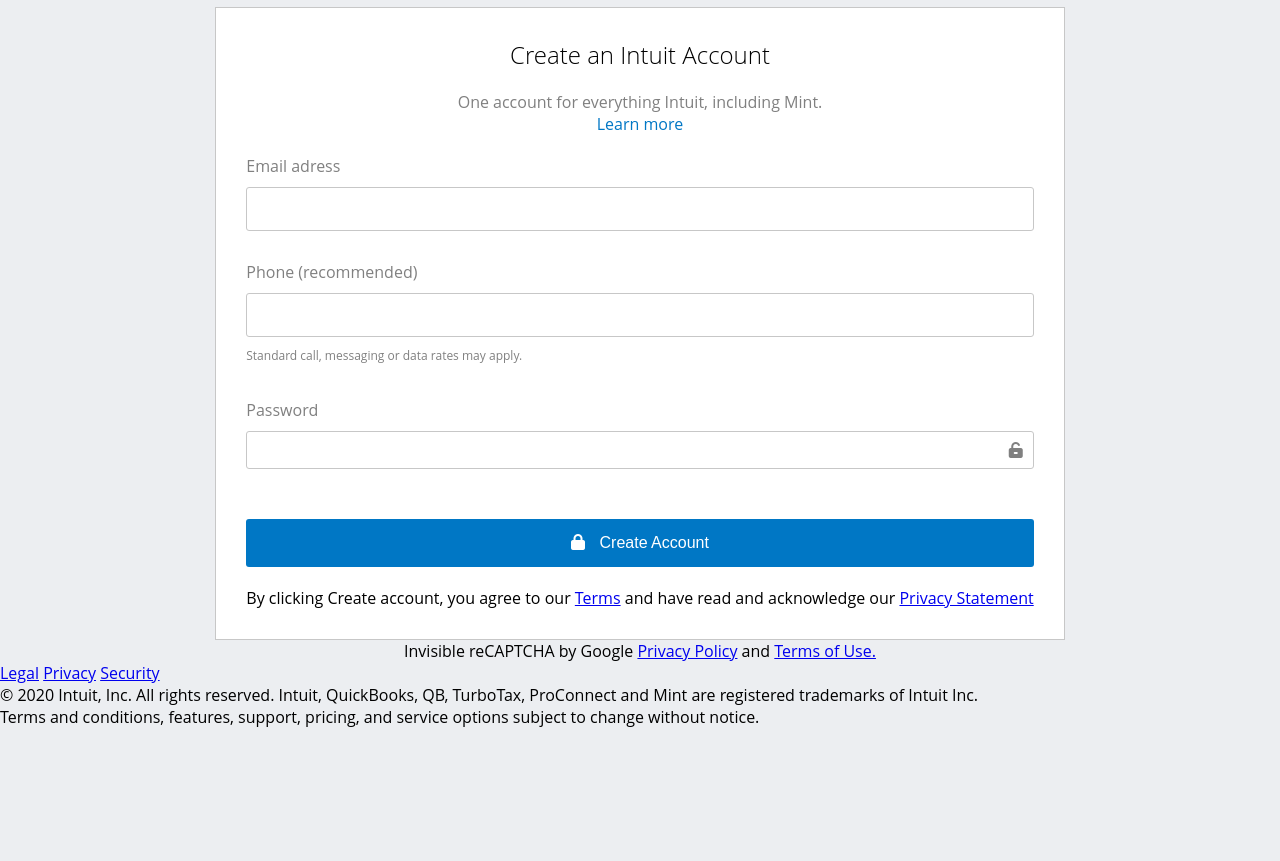
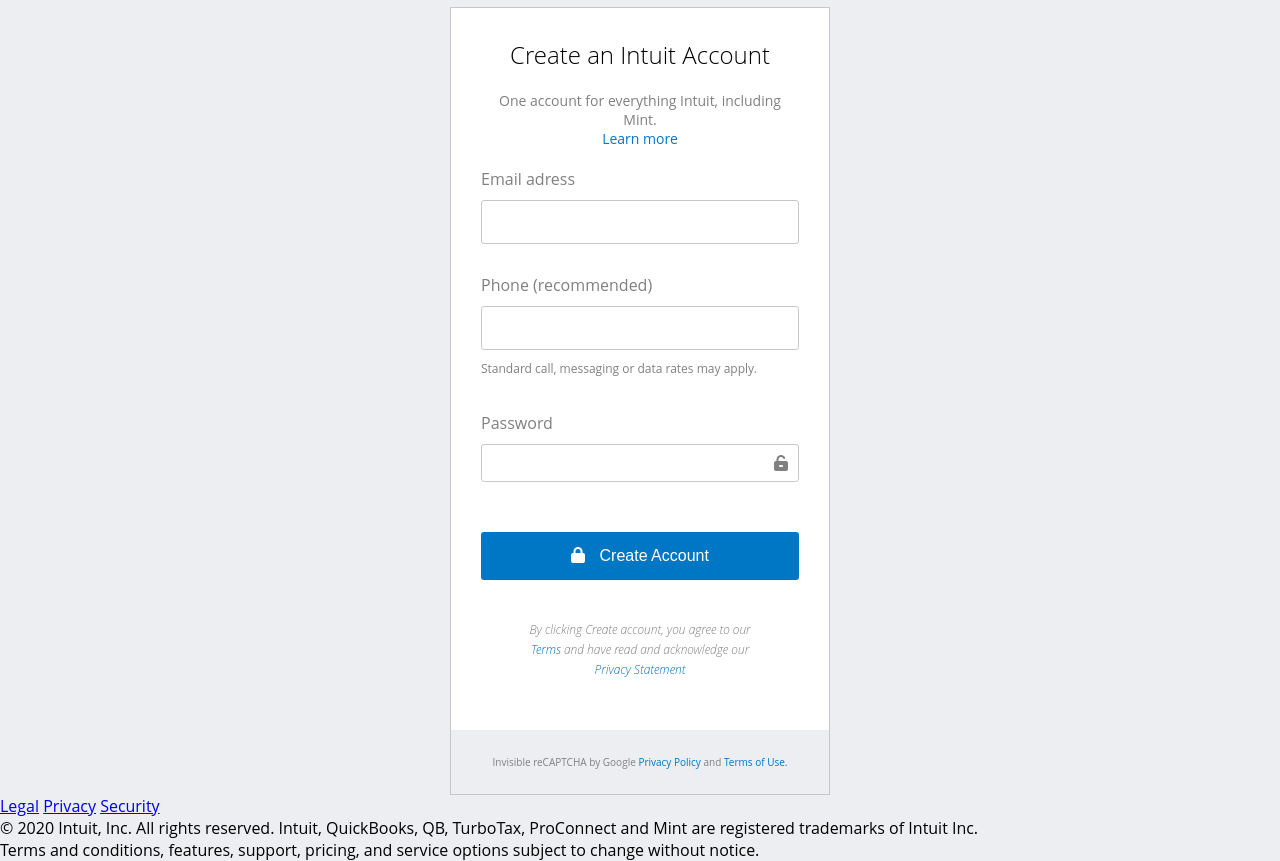
Before and after one commit to jose-Abel/Mint-s-Signup-Page-Clone, a plain HTML site: page index.html in a window 1280 px wide. Shown: the part 148-1009 px from the top of the page. Before the commit the page ends 876 px from the top, so only its background shows below. Drawn offline with Linux system fonts and the light colour scheme.

Commit message:
styling the footer

```diff
--- a/index.html
+++ b/index.html
@@ -64,16 +64,21 @@
             <span>Create Account</span>
             </button>
 
+            <div class="legal-acceptance">
               <p>By clicking Create account, you agree to our
                 <a href="https://www.mint.com/terms" target="_blank">Terms</a> and have read and acknowledge our
-              <a href="https://security.intuit.com/privacy" target="_blank">Privacy Statement</a>
-            </p>
+                <a href="https://security.intuit.com/privacy" target="_blank">Privacy Statement</a></p>
             </div>
+
             </form>
 
             <div class="form-footer">
               <p>Invisible reCAPTCHA by Google <a href="https://www.google.com/intl/en/policies/privacy/" target="_blank">Privacy Policy</a> and <a href="https://policies.google.com/terms?hl=en" target="_blank">Terms of Use.</a></p>
             </div>
+
+          </div>
+
+
       </div>
     </main>
     <!-- Footer Section -->
--- a/style.css
+++ b/style.css
@@ -132,6 +132,7 @@ body {
 .form-box {
   margin-top: 1rem;
   border: 0.1rem solid var(--color-border);
+  width: 38rem;
 }
 
 .form {
@@ -151,6 +152,7 @@ body {
   flex-direction: column;
   text-align: center;
   margin-bottom: 2rem;
+  font-size: 1.4rem;
 }
 
 .form-text p {
@@ -214,3 +216,43 @@ input:focus {
 .submit-button i {
   margin-right: 1rem;
 }
+
+.legal-acceptance {
+  width: 90%;
+  text-align: center;
+  margin: 0 auto;
+}
+
+.legal-acceptance p {
+  font-size: 1.2rem;
+  font-style: italic;
+  font-weight: 300;
+  color: gray;
+  padding: 2rem;
+  line-height: 2rem;
+  box-sizing: border-box;
+}
+.legal-acceptance a {
+  text-decoration: none;
+  color: var(--color-primary);
+}
+
+.form-footer {
+  margin-top: 2rem;
+  text-align: center;
+  font-size: 1rem;
+  background-color: var(--color-background);
+  display: flex;
+  justify-content: center;
+  margin-bottom: 2rem;
+  padding: 0.5rem;
+}
+
+.form-footer p {
+  color: gray;
+}
+
+.form-footer a {
+  text-decoration: none;
+  color: var(--color-primary);
+}
```
Lines whose indentation alone changed are shown as unchanged.
